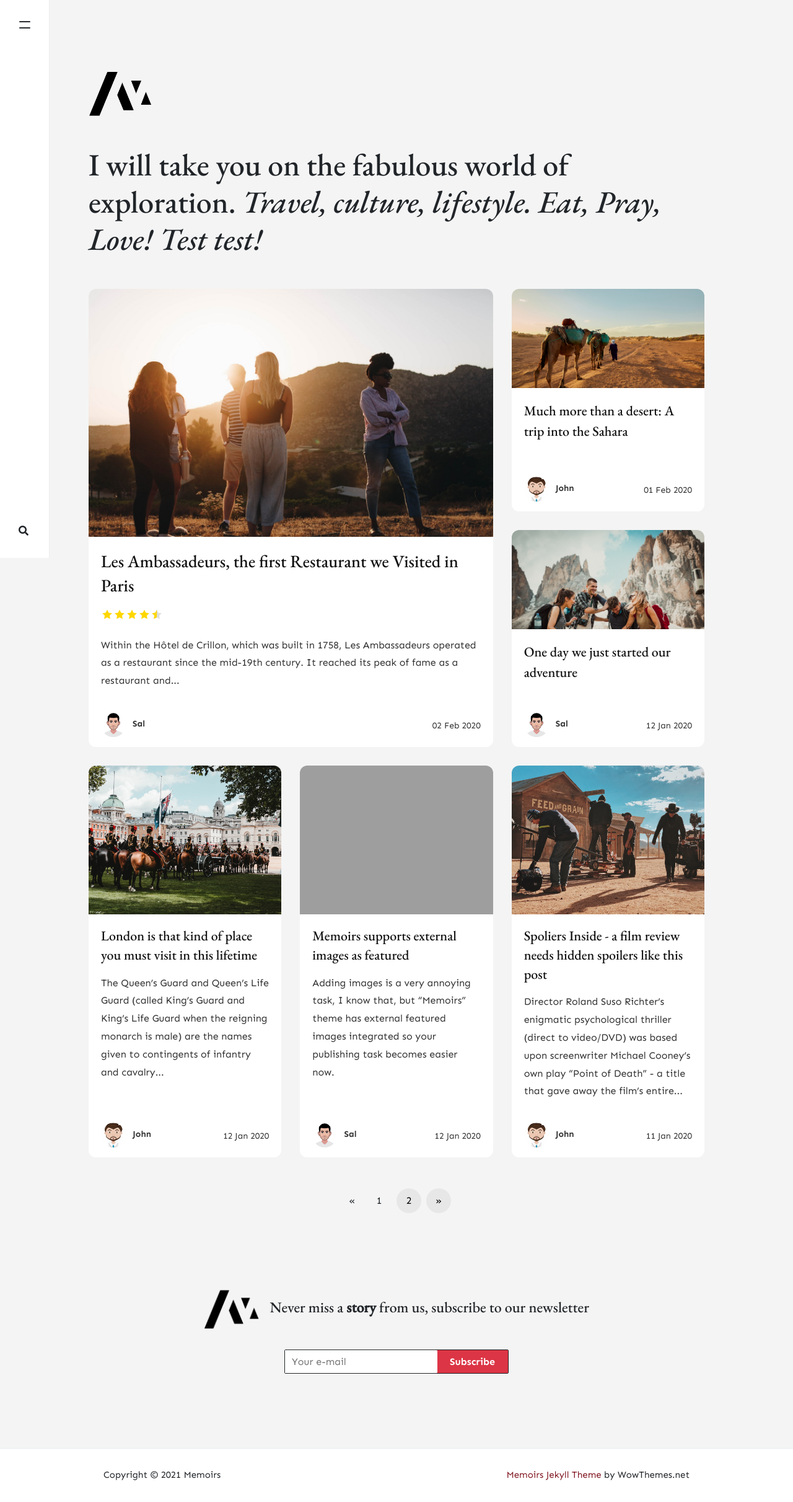
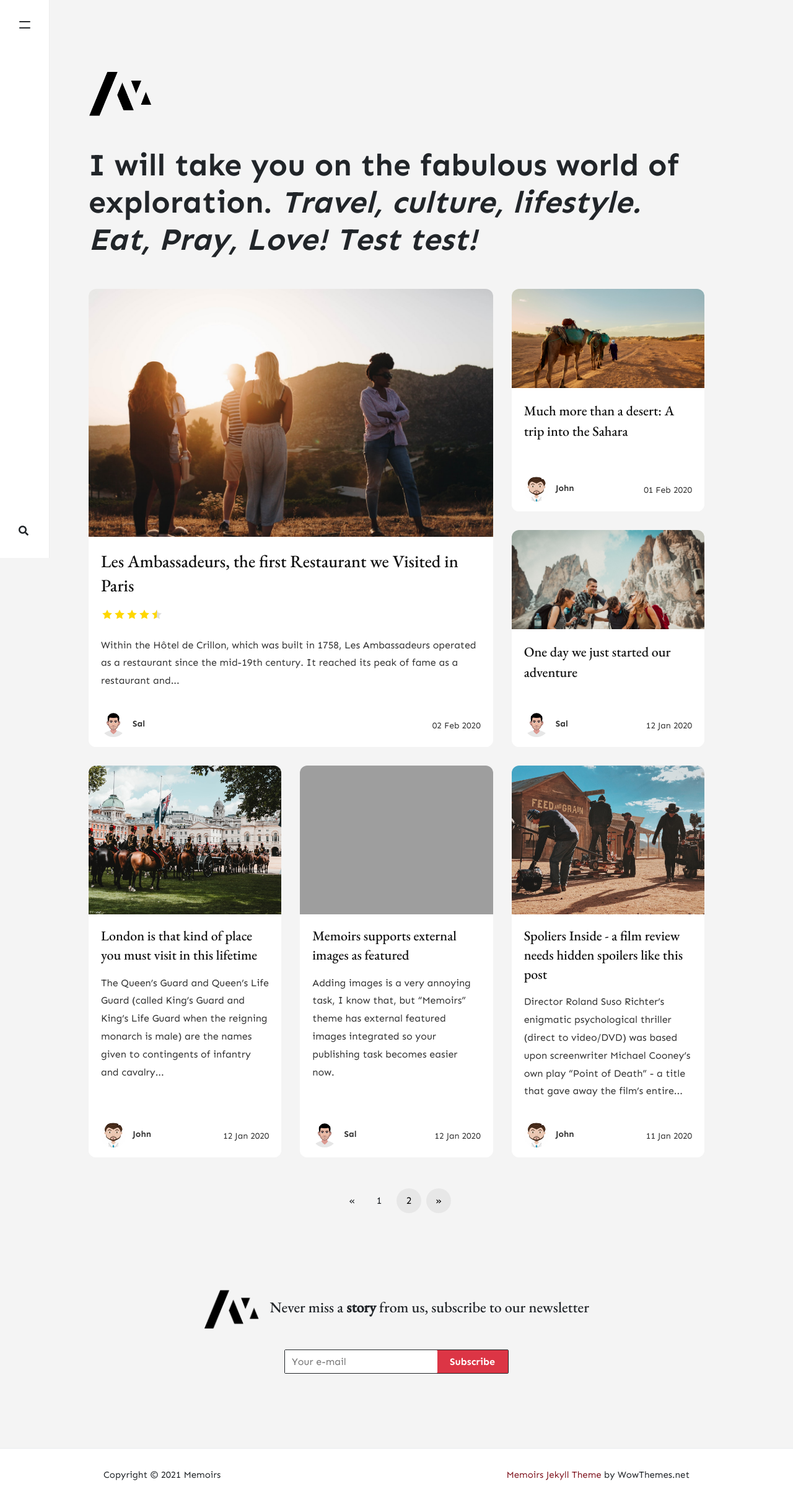
Before and after one commit to lf1921/mighty-kangaroo-0c9ea, a Jekyll site: the page built from index.html, in a window 1280 px wide. Shown: the whole page at 62% size. Built offline with Jekyll 4.4.1, drawn with Linux system fonts in a browser that asks for light colours; nearby versions of some CDN libraries; the list of posts is cut into pages by our own code; comment, search, counter and statistics services are not loaded; grey boxes are pictures that could not be loaded.

Commit message:
theme.scss: changed

```diff
--- a/assets/css/theme.scss
+++ b/assets/css/theme.scss
@@ -20,10 +20,6 @@ $enable-rounded: false;
 // general
 body, input, button, select, optgroup, textarea {
     font-family:Sen;
-}
-p.sitetag {
-    font-family:'EB Garamond', serif;
-    font-weight:500 !important;
 }
 h1.posttitle{
     font-family:'EB Garamond', serif;
```
